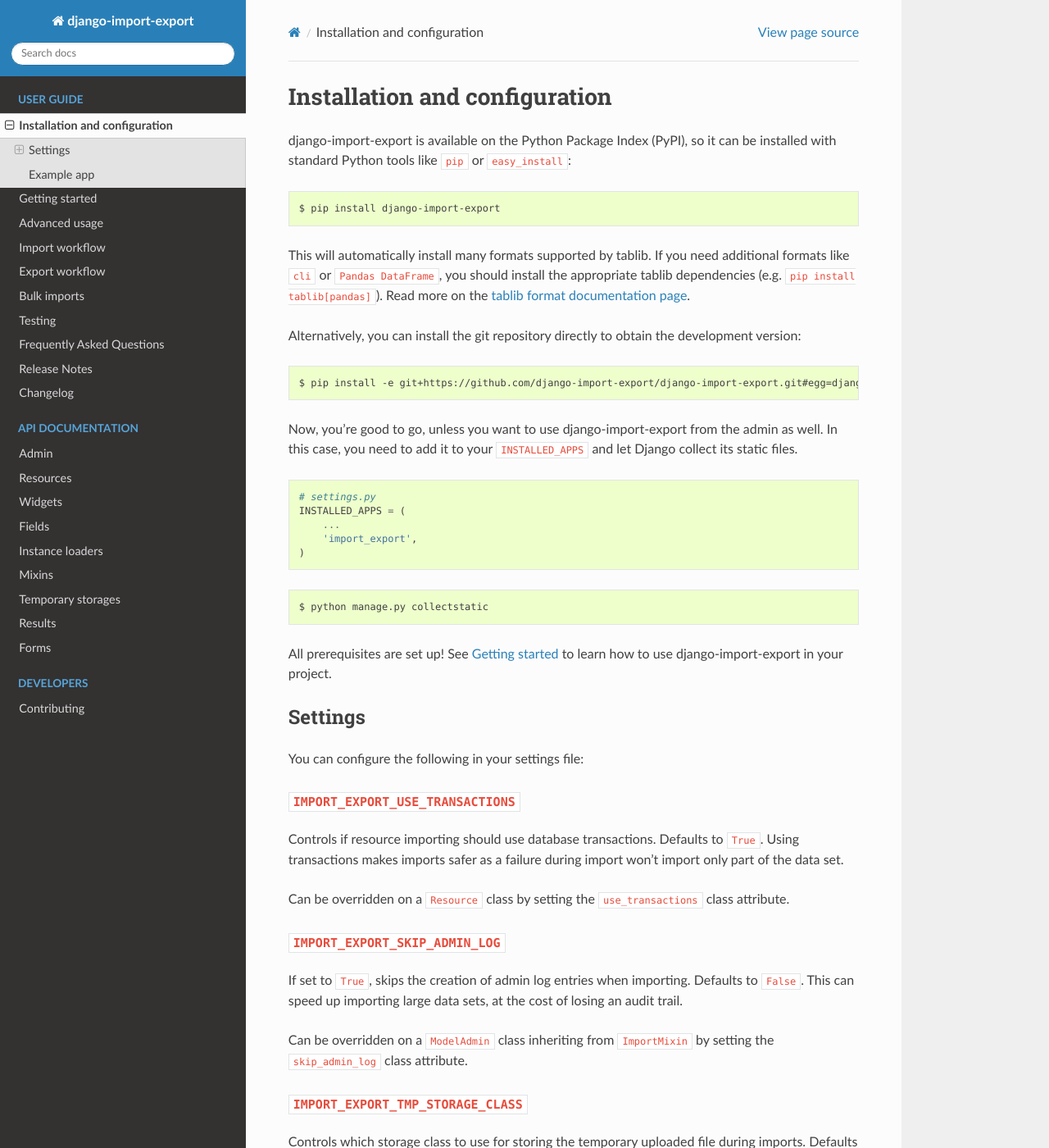
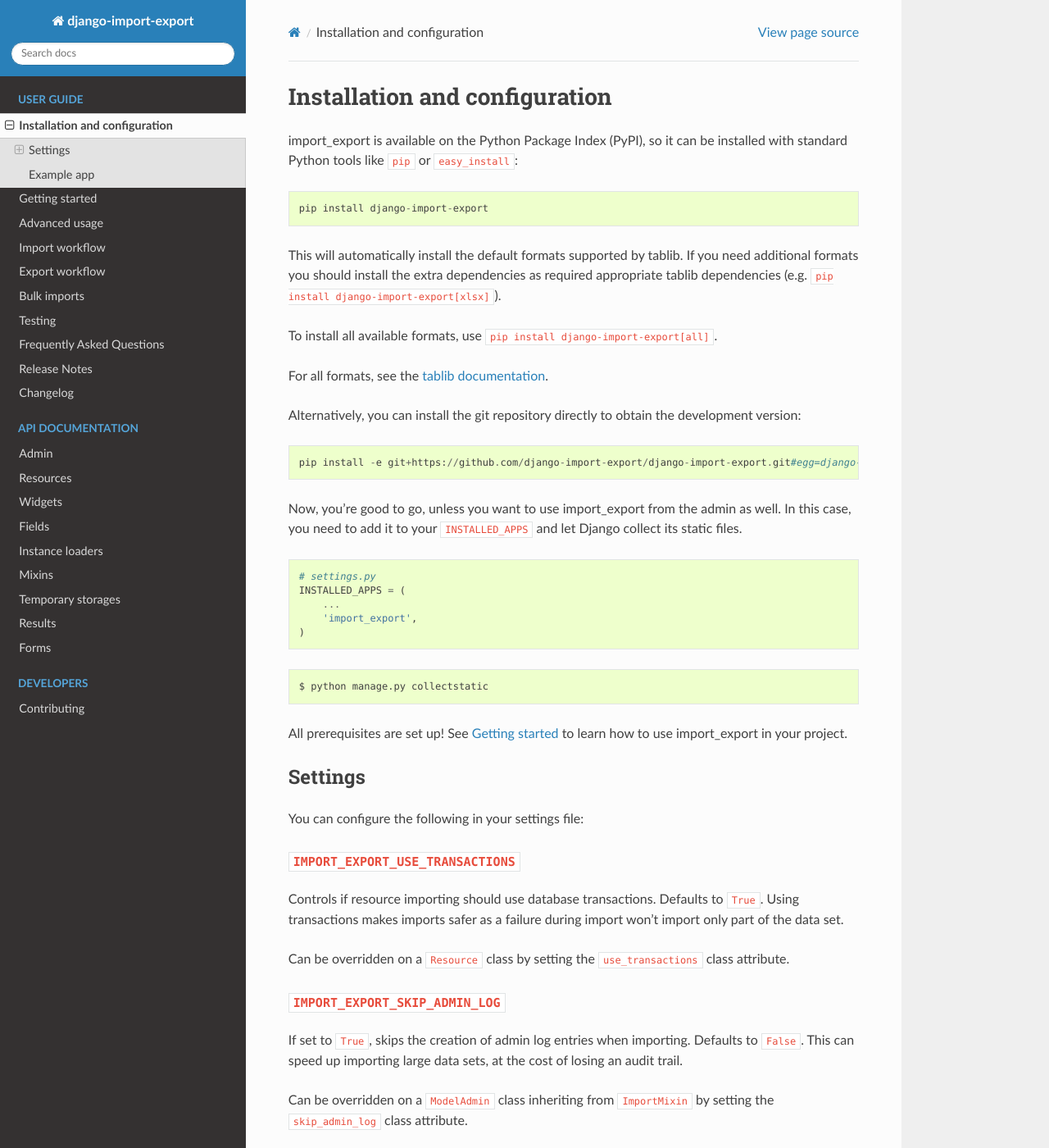
Before and after one commit to django-import-export/django-import-export, a Sphinx documentation site: the page built from docs/installation.rst, in a window 1280 px wide and 1400 px high. Shown: the whole window at 82% size. Built offline with Sphinx 7.4.7 and the Read the Docs theme 2.0.0, drawn with Linux system fonts in a browser that asks for light colours; pages that are not in the unit, such as notebooks, are missing from menus; the version number could not be read and is left out; some of the changed text lies outside the part shown.

Commit message:
Enable optional tablib dependencies (#1647)
* enabled optional config

* updated changelog

* Update test.txt

* Update changelog.rst

* Update release_notes.rst

```diff
--- a/docs/changelog.rst
+++ b/docs/changelog.rst
@@ -9,6 +9,7 @@
 - removed unused variable ``Result.new_record`` (#1640)
 - Refactor ``resources.py`` to standardise method args (#1641)
 - added specific check for missing ``import_id_fields`` (#1645)
+- Enable optional tablib dependencies (#1647)
 
 4.0.0-alpha.5 (2023-09-22)
 --------------------------
--- a/docs/installation.rst
+++ b/docs/installation.rst
@@ -2,24 +2,26 @@
 Installation and configuration
 ==============================
 
-django-import-export is available on the Python Package Index (PyPI), so it
+import_export is available on the Python Package Index (PyPI), so it
 can be installed with standard Python tools like ``pip`` or ``easy_install``::
 
-    $ pip install django-import-export
+  pip install django-import-export
 
-This will automatically install many formats supported by tablib. If you need
-additional formats like ``cli`` or ``Pandas DataFrame``, you should install the
-appropriate tablib dependencies (e.g. ``pip install tablib[pandas]``). Read
-more on the `tablib format documentation page`_.
+This will automatically install the default formats supported by tablib.
+If you need additional formats you should install the extra dependencies as required
+appropriate tablib dependencies (e.g. ``pip install django-import-export[xlsx]``).
 
-.. _tablib format documentation page: https://tablib.readthedocs.io/en/stable/formats.html
+To install all available formats, use ``pip install django-import-export[all]``.
+
+For all formats, see the
+`tablib documentation <https://tablib.readthedocs.io/en/stable/formats.html>`_.
 
 Alternatively, you can install the git repository directly to obtain the
 development version::
 
-    $ pip install -e git+https://github.com/django-import-export/django-import-export.git#egg=django-import-export
+  pip install -e git+https://github.com/django-import-export/django-import-export.git#egg=django-import-export
 
-Now, you're good to go, unless you want to use django-import-export from the
+Now, you're good to go, unless you want to use import_export from the
 admin as well. In this case, you need to add it to your ``INSTALLED_APPS`` and
 let Django collect its static files.
 
@@ -36,7 +38,7 @@
     $ python manage.py collectstatic
 
 All prerequisites are set up! See :doc:`getting_started` to learn how to use
-django-import-export in your project.
+import_export in your project.
 
 
 
@@ -199,7 +201,7 @@
 Example app
 ===========
 
-There's an example application that showcases what django-import-export can do.
+There's an example application that showcases what import_export can do.
 It's assumed that you have set up a Python ``venv`` with all required dependencies
 (from ``test.txt`` requirements file) and are able to run Django locally.
 
```
Also changed, not shown: docs/release_notes.rst (+24 -8 lines), pyproject.toml (+12 -1 lines), 3 other files.
